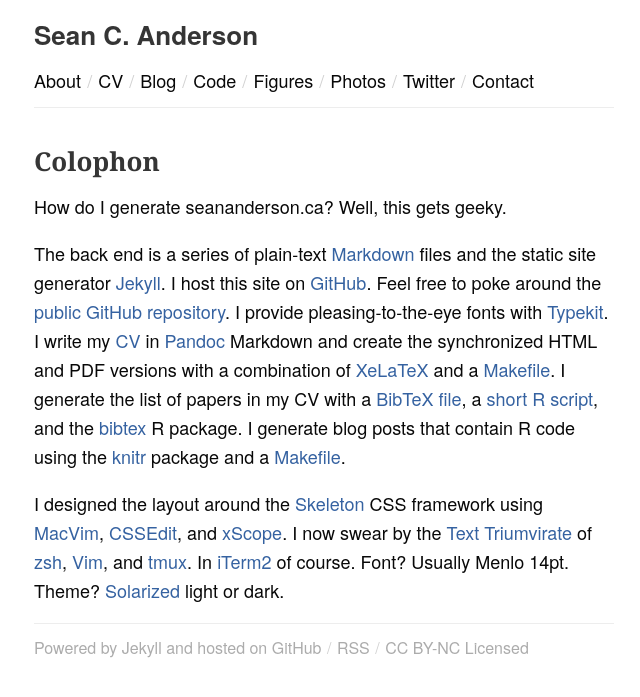
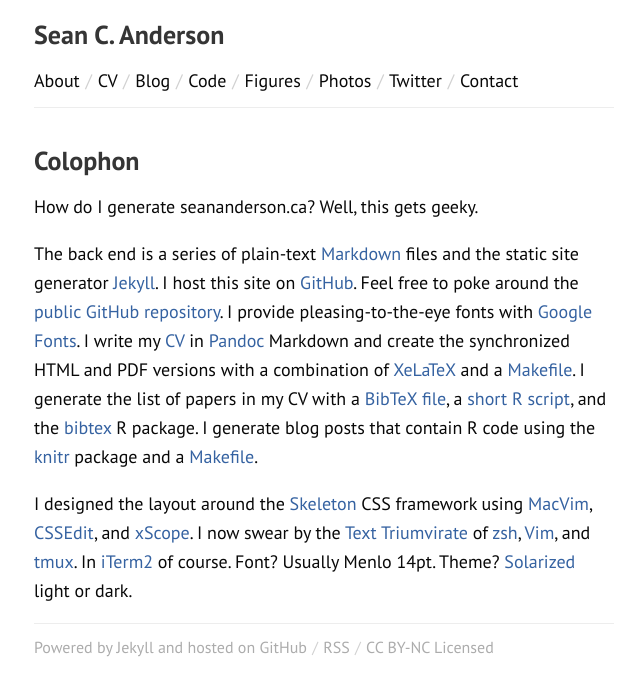
Before and after one commit to seananderson/seananderson.ca, a Jekyll site: the page built from colophon.md, in a window 1280 px wide. Shown: the top 697 px of the page, without its empty margins (316-956 px from the left). Built offline with Jekyll 4.4.1, drawn with Linux system fonts in a browser that asks for light colours; comment, search, counter and statistics services are not loaded.

Commit message:
Typekit -> Google Fonts

```diff
--- a/_includes/header.html
+++ b/_includes/header.html
@@ -22,13 +22,13 @@
 
   <!-- CSS
   ================================================== -->
-  <link href='http://fonts.googleapis.com/css?family=Inconsolata:400,700'
-    rel='stylesheet' type='text/css'>
-  <link rel="stylesheet" href="/css2.1.5/base.css">
-  <link rel="stylesheet" href="/css2.1.5/skeleton.css">
-  <link rel="stylesheet" href="/css2.1.5/layout.css">
-  <!--<link rel="stylesheet" href="/css2.1.4/tomorrow.css">-->
-  <link rel="stylesheet" href="/css2.1.5/syntax2.css">
+  <link href='http://fonts.googleapis.com/css?family=Inconsolata:400,700' rel='stylesheet'>
+  <link href="https://fonts.googleapis.com/css?family=PT+Sans:400,400i,700" rel="stylesheet">
+  <link rel="stylesheet" href="/css2.1.6/base.css">
+  <link rel="stylesheet" href="/css2.1.6/skeleton.css">
+  <link rel="stylesheet" href="/css2.1.6/layout.css">
+  <!--<link rel="stylesheet" href="/css2.1.6/tomorrow.css">-->
+  <link rel="stylesheet" href="/css2.1.6/syntax2.css">
 
   <!--[if lt IE 9]>
     <script src="http://html5shim.googlecode.com/svn/trunk/html5.js"></script>
@@ -41,16 +41,11 @@
   <link rel="apple-touch-icon" sizes="72x72" href="/images/apple-touch-icon-72x72.png">
   <link rel="apple-touch-icon" sizes="114x114" href="/images/apple-touch-icon-114x114.png">
 
-  <!-- Typekit
-  ================================================== -->
-  <script type="text/javascript" src="//use.typekit.net/gki1atw.js"></script>
-  <script type="text/javascript">try{Typekit.load();}catch(e){}</script>
-
   <!-- Lightbox
   ================================================== -->
   <script src="/js/jquery-1.10.2.min.js"></script>
   <script src="/js/lightbox-2.6.min.js"></script>
-  <link href="/css2.1.5/lightbox.css" rel="stylesheet" />
+  <link href="/css2.1.6/lightbox.css" rel="stylesheet" />
 
   <!-- Altmetric
   ================================================== -->
--- a/colophon.md
+++ b/colophon.md
@@ -10,7 +10,7 @@
 The back end is a series of plain-text [Markdown] files and the static site
 generator [Jekyll]. I host this site on [GitHub](http://github.com/). Feel
 free to poke around the [public GitHub repository][github repo].  I provide
-pleasing-to-the-eye fonts with [Typekit]. I write my [CV](/cv.html) in
+pleasing-to-the-eye fonts with [Google Fonts]. I write my [CV](/cv.html) in
 [Pandoc] Markdown and create the synchronized HTML and PDF versions with a
 combination of [XeLaTeX] and a [Makefile]. I generate the list of papers in
 my CV with a [BibTeX file], a [short R script], and the
@@ -38,7 +38,7 @@
 [iusethis account]: http://osx.iusethis.com/user/sean_
 [github]: http://github.com/
 [Jekyll]: http://jekyllrb.com/
-[typekit]: https://typekit.com
+[Google Fonts]: https://fonts.google.com/
 [MacVim]: http://code.google.com/p/macvim/
 [Sublime Text]: http://www.sublimetext.com/
 [Markdown]: http://daringfireball.net/projects/markdown/
--- a/css2.1.5/base.css
+++ b/css2.1.6/base.css
@@ -56,7 +56,7 @@
 ================================================== */
 	body {
 		background: #fff;
-		font: 18px/29px "HelveticaNeue", "Helvetica Neue", Helvetica, Arial, sans-serif;
+		font: 18px/29px "PT Sans", "HelveticaNeue", "Helvetica Neue", Helvetica, Arial, sans-serif;
 		color: #080808;
 		-webkit-font-smoothing: antialiased; /* Fix for webkit rendering */
 		-webkit-text-size-adjust: 100%;
@@ -67,7 +67,7 @@
 ================================================== */
 	h1, h2, h3, h4, h5, h6 {
 		color: #353535;
-		font-family: "Georgia", "Times New Roman", serif;
+		font-family: "PT Sans", "HelveticaNeue", "Helvetica Neue", Helvetica, Arial, sans-serif;
 		font-weight: bold; }
 	h1 a, h2 a, h3 a, h4 a, h5 a, h6 a, h1 a:visited, h2 a:visited, h3 a:visited { font-weight: inherit;
 	border-bottom-style: none; color: #353535;
```
Also changed, not shown: css2.1.6/autumn.css (renamed from css2.1.5/autumn.css), css2.1.6/colors-dark.css (renamed from css2.1.5/colors-dark.css), css2.1.6/colors-light.css (renamed from css2.1.5/colors-light.css), css2.1.6/friendly.css (renamed from css2.1.5/friendly.css), css2.1.6/layout.css (renamed from css2.1.5/layout.css), css2.1.6/lightbox.css (renamed from css2.1.5/lightbox.css), css2.1.6/monokai.css (renamed from css2.1.5/monokai.css), css2.1.6/skeleton.css (renamed from css2.1.5/skeleton.css), css2.1.6/solarized-light.css (renamed from css2.1.5/solarized-light.css), css2.1.6/solarized.css (renamed from css2.1.5/solarized.css), css2.1.6/syntax.css (renamed from css2.1.5/syntax.css), css2.1.6/syntax2.css (renamed from css2.1.5/syntax2.css), css2.1.6/tomorrow.css (renamed from css2.1.5/tomorrow.css).
